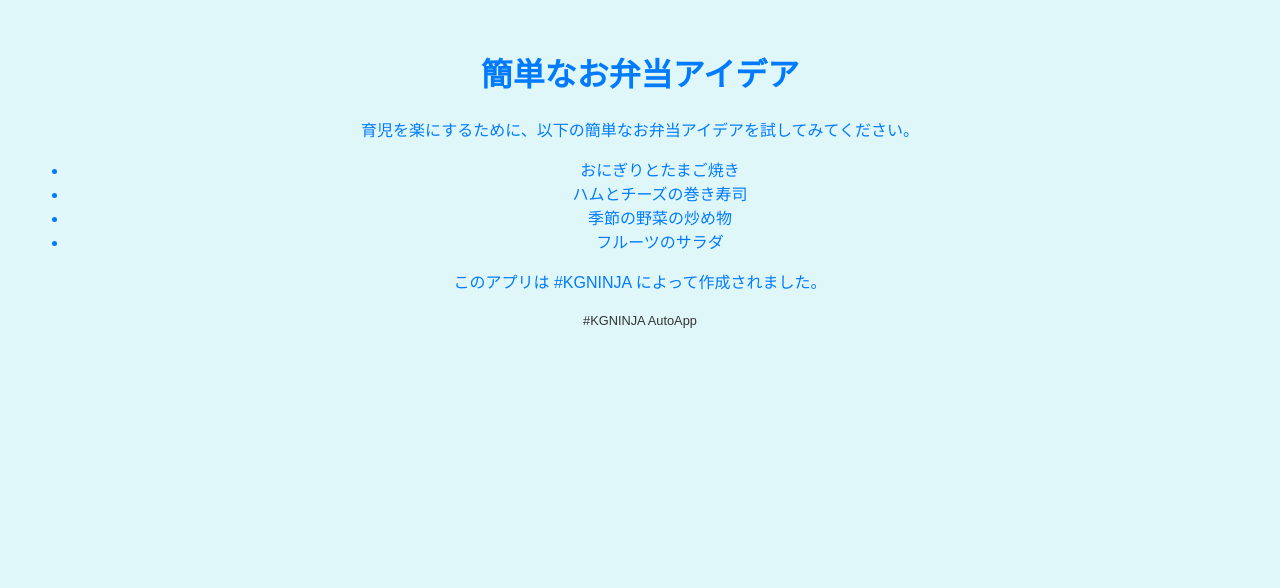
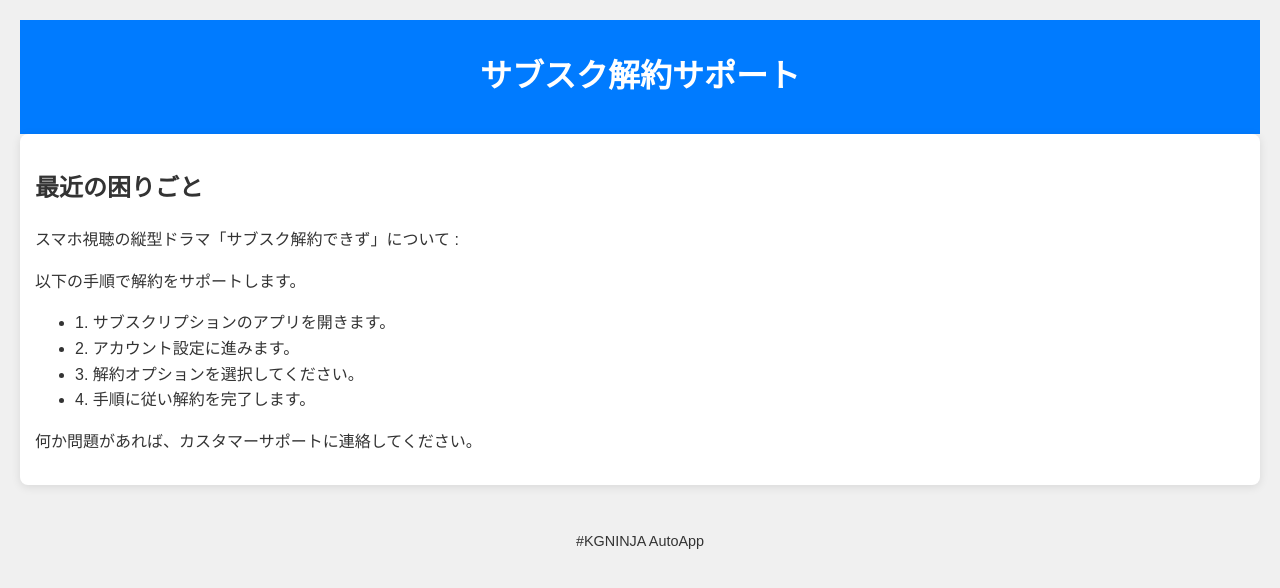
Before and after one commit to KG-NINJA/Komaru-bot, a plain HTML site: page index.html in a window 1280 px wide. Drawn offline with Linux system fonts and the light colour scheme.

Commit message:
deploy: 729b5fef4143aabdf3b76c3080081b2d5c9725e2

```diff
--- a/index.html
+++ b/index.html
@@ -3,32 +3,54 @@
 <head>
     <meta charset="UTF-8">
     <meta name="viewport" content="width=device-width, initial-scale=1.0">
-    <title>簡単お弁当アイデア</title>
+    <title>サブスク解約サポート</title>
     <style>
         body {
-            background-color: #E0F7FA; /* Calm blue color */
+            background-color: #f0f0f0;
+            color: #333;
             font-family: Arial, sans-serif;
-            color: #007BFF;
+            margin: 0;
+            padding: 20px;
+            line-height: 1.6;
+        }
+        header {
+            background-color: #007BFF;
+            color: white;
+            padding: 10px;
             text-align: center;
-            padding: 20px;
         }
         footer {
+            text-align: center;
+            padding: 10px;
             margin-top: 20px;
-            font-size: 0.8em;
-            color: #333;
+            font-size: 0.9em;
+        }
+        .content {
+            background: white;
+            border-radius: 8px;
+            padding: 15px;
+            box-shadow: 0 2px 10px rgba(0,0,0,0.1);
         }
     </style>
 </head>
 <body>
-    <h1>簡単なお弁当アイデア</h1>
-    <p>育児を楽にするために、以下の簡単なお弁当アイデアを試してみてください。</p>
-    <ul>
-        <li>おにぎりとたまご焼き</li>
-        <li>ハムとチーズの巻き寿司</li>
-        <li>季節の野菜の炒め物</li>
-        <li>フルーツのサラダ</li>
-    </ul>
-    <p>このアプリは #KGNINJA によって作成されました。</p>
-    <footer>#KGNINJA AutoApp</footer>
+    <header>
+        <h1>サブスク解約サポート</h1>
+    </header>
+    <div class="content">
+        <h2>最近の困りごと</h2>
+        <p>スマホ視聴の縦型ドラマ「サブスク解約できず」について :</p>
+        <p>以下の手順で解約をサポートします。</p>
+        <ul>
+            <li>1. サブスクリプションのアプリを開きます。</li>
+            <li>2. アカウント設定に進みます。</li>
+            <li>3. 解約オプションを選択してください。</li>
+            <li>4. 手順に従い解約を完了します。</li>
+        </ul>
+        <p>何か問題があれば、カスタマーサポートに連絡してください。</p>
+    </div>
+    <footer>
+        <p>#KGNINJA AutoApp</p>
+    </footer>
 </body>
 </html>
```
Also changed, not shown: 1 other file.
